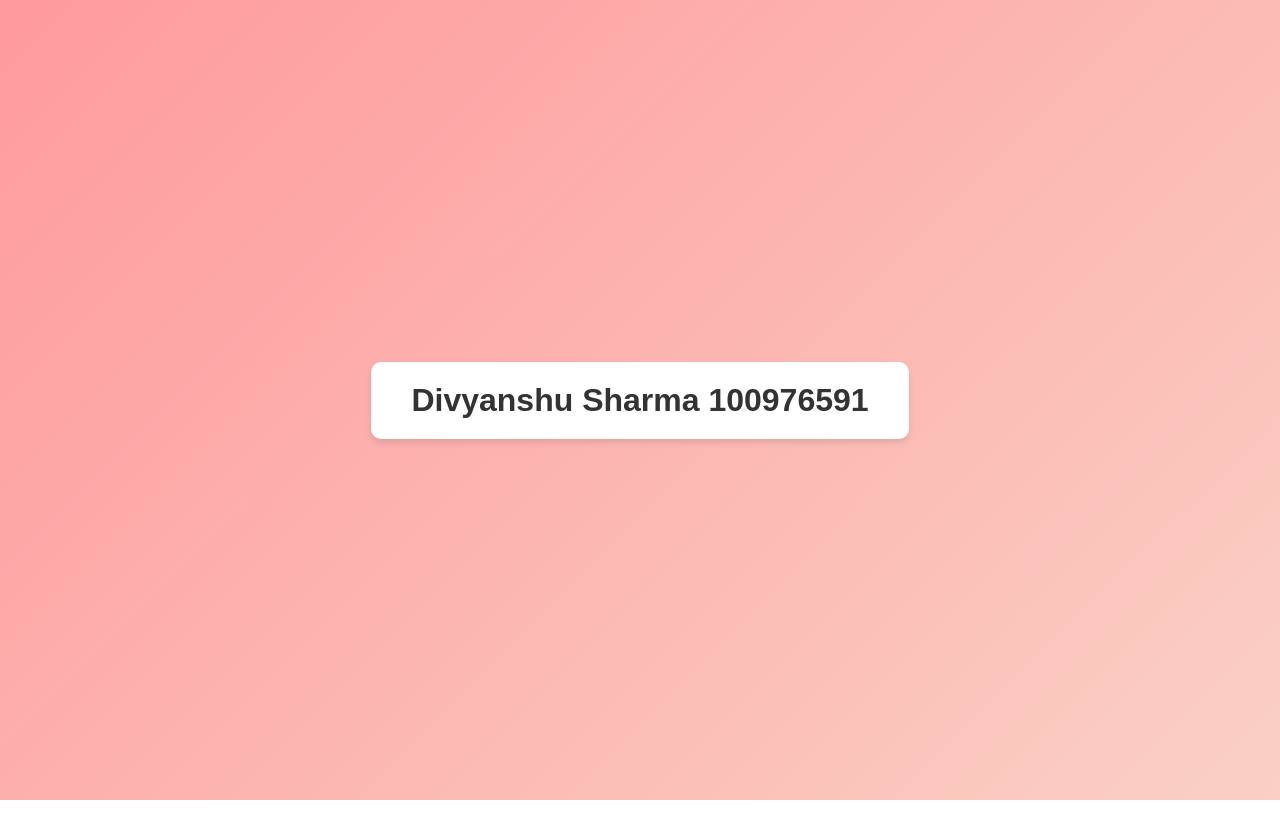
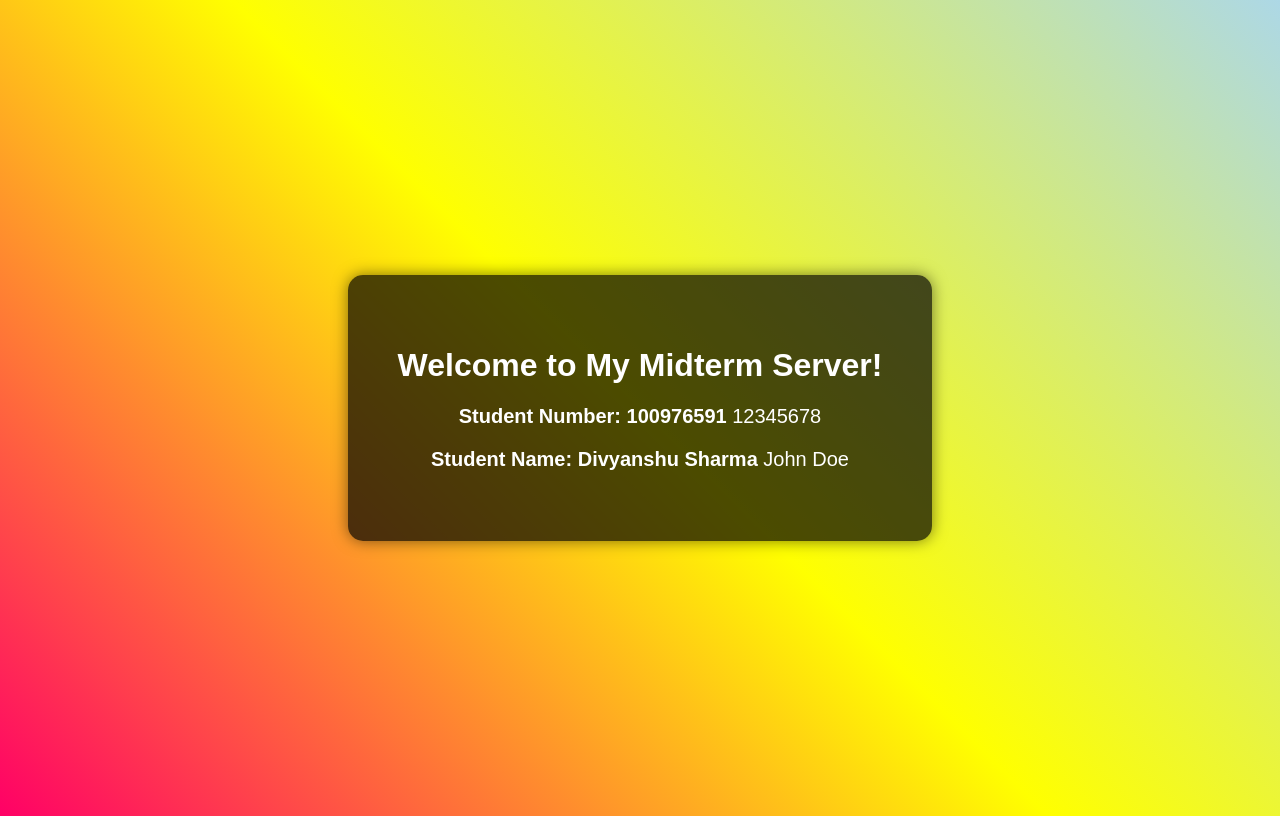
Before and after one commit to divyanshu575/cosc1209midterm, a plain HTML site: page index.html in a window 1280 px wide. Drawn offline with Linux system fonts and the light colour scheme.

Commit message:
Update index.html

```diff
--- a/index.html
+++ b/index.html
@@ -1,59 +1,39 @@
+
 <!DOCTYPE html>
 <html lang="en">
 <head>
     <meta charset="UTF-8">
+    <meta http-equiv="X-UA-Compatible" content="IE=edge">
     <meta name="viewport" content="width=device-width, initial-scale=1.0">
-    <title>I Love COSC1209</title>
+    <title>Welcome to My Midterm Server</title>
     <style>
-
-        * {
-            margin: 0;
-            padding: 0;
-            box-sizing: border-box;
-        }
-
-
         body {
+            font-family: Arial, sans-serif;
+            text-align: center;
+            background: linear-gradient(45deg, #f06, yellow, lightblue);
+            height: 100vh;
             display: flex;
             justify-content: center;
             align-items: center;
-            height: 100vh;
-            background: linear-gradient(135deg, #ff9a9e 0%, #fad0c4 100%);
-            font-family: Arial, sans-serif;
-            color: #333;
+            color: white;
         }
-
-
-        .card {
-            background-color: #ffffff;
-            border-radius: 10px;
-            box-shadow: 0 4px 6px rgba(0, 0, 0, 0.1);
-            padding: 20px 40px;
-            text-align: center;
-            transition: transform 0.3s ease;
+        .container {
+            background-color: rgba(0, 0, 0, 0.7);
+            padding: 50px;
+            border-radius: 15px;
+            box-shadow: 0 0 15px rgba(0, 0, 0, 0.5);
         }
-
-
-        }
-
-
-        h1 {
-            font-size: 2.5em;
-            color: #ff6f61;
-            margin-bottom: 20px;
-        }
-
-
         p {
-            font-size: 1.2em;
-            color: #666;
+            font-size: 20px;
+            margin: 20px 0;
         }
     </style>
 </head>
 <body>
-    <div class="card">
-        <h1>Divyanshu Sharma 100976591</h1>
-
+    <div class="container">
+        <h1>Welcome to My Midterm Server!</h1>
+        <p><strong>Student Number: 100976591</strong> 12345678</p>
+        <p><strong>Student Name: Divyanshu Sharma</strong> John Doe</p>
     </div>
 </body>
 </html>
```
